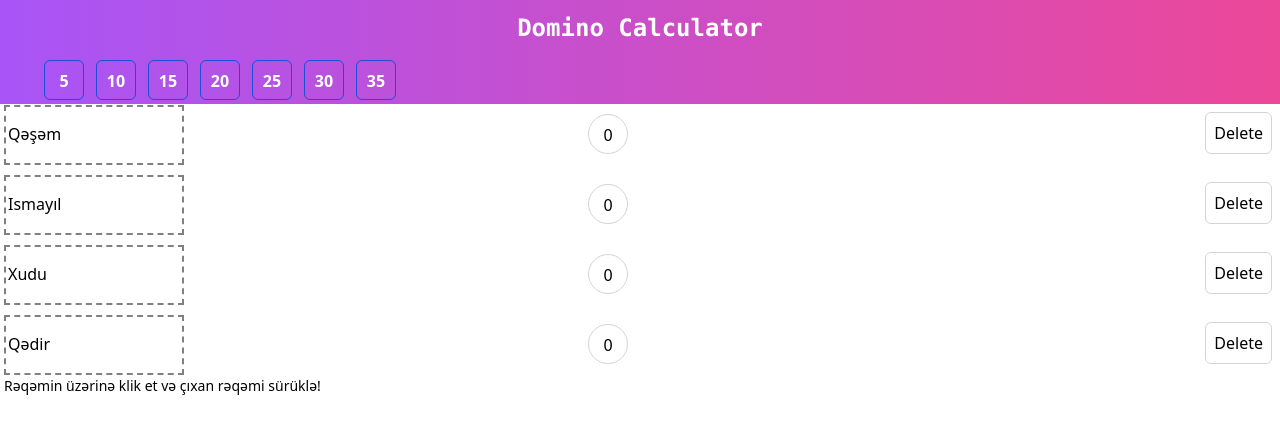
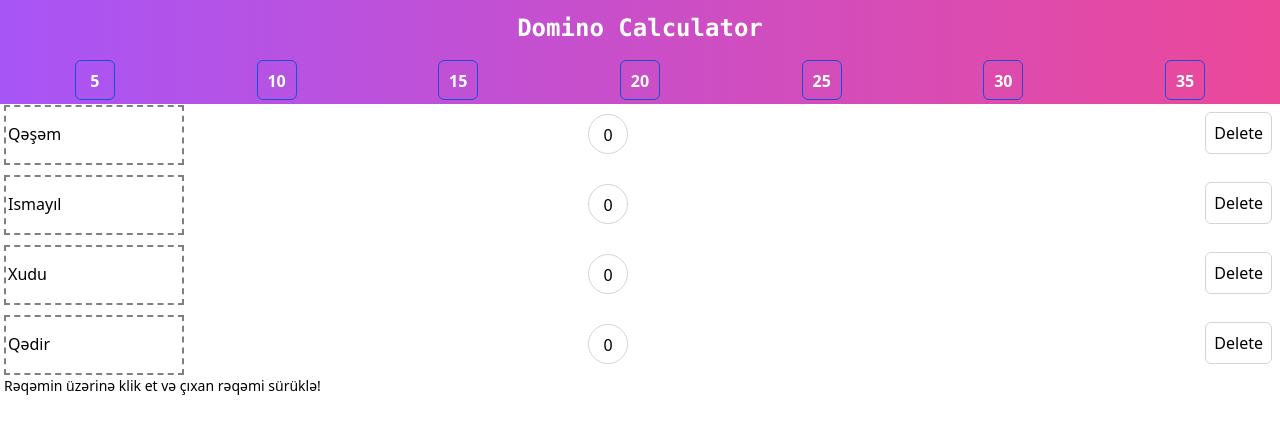
Before and after one commit to Khudaverdi27/Domino-Calc, a React (Vite) app: page / in a window 1280 px wide. Shown: the top 434 px of the page. Built offline with nearby package versions, Linux system fonts and the light colour scheme.

Commit message:
bug fixed

```diff
--- a/src/Points.jsx
+++ b/src/Points.jsx
@@ -31,7 +31,7 @@ function Points({ handleStop, dropZones }) {
 
   return (
     <div className="bg-gradient-to-r from-purple-500 to-pink-500">
-      <div className="flex space-x-3  p-1 ml-10">
+      <div className="flex justify-around p-1 ">
         {numbers.map((number, index) => (
           <div
             key={index}
```
